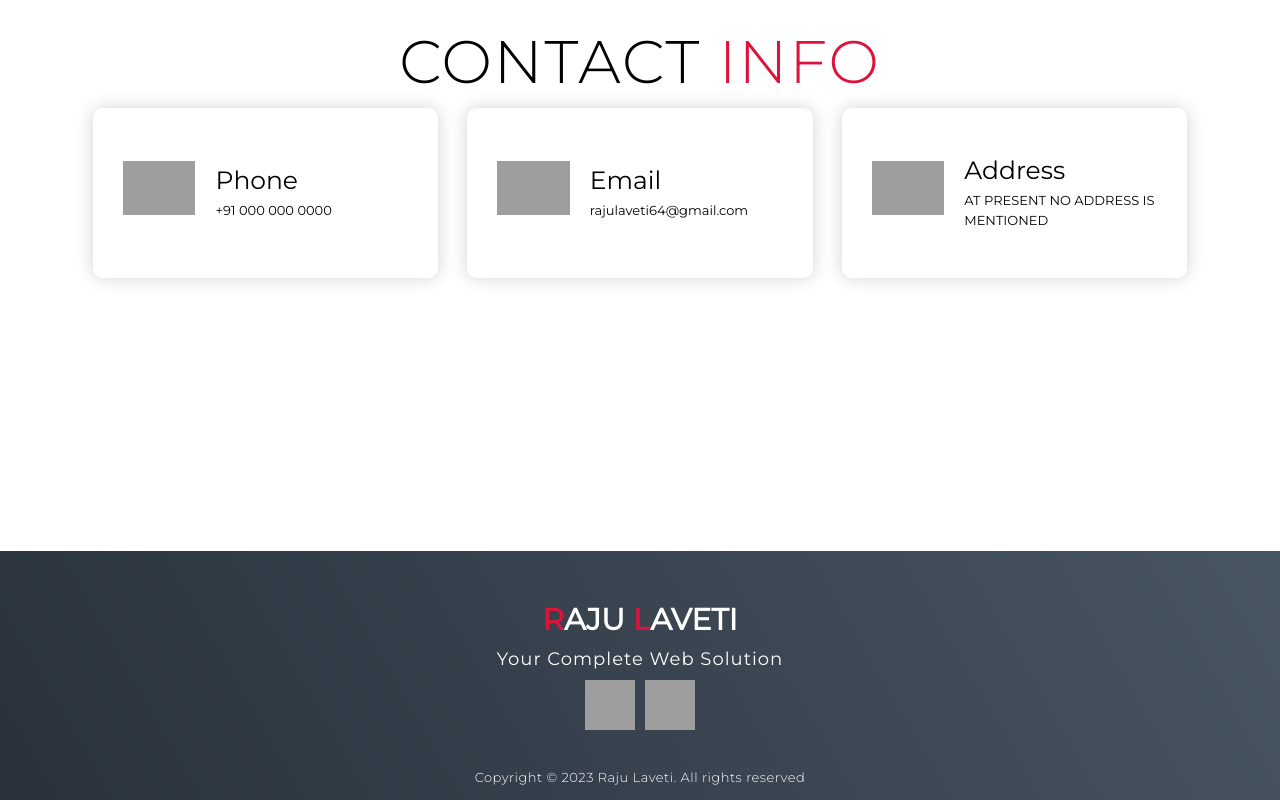
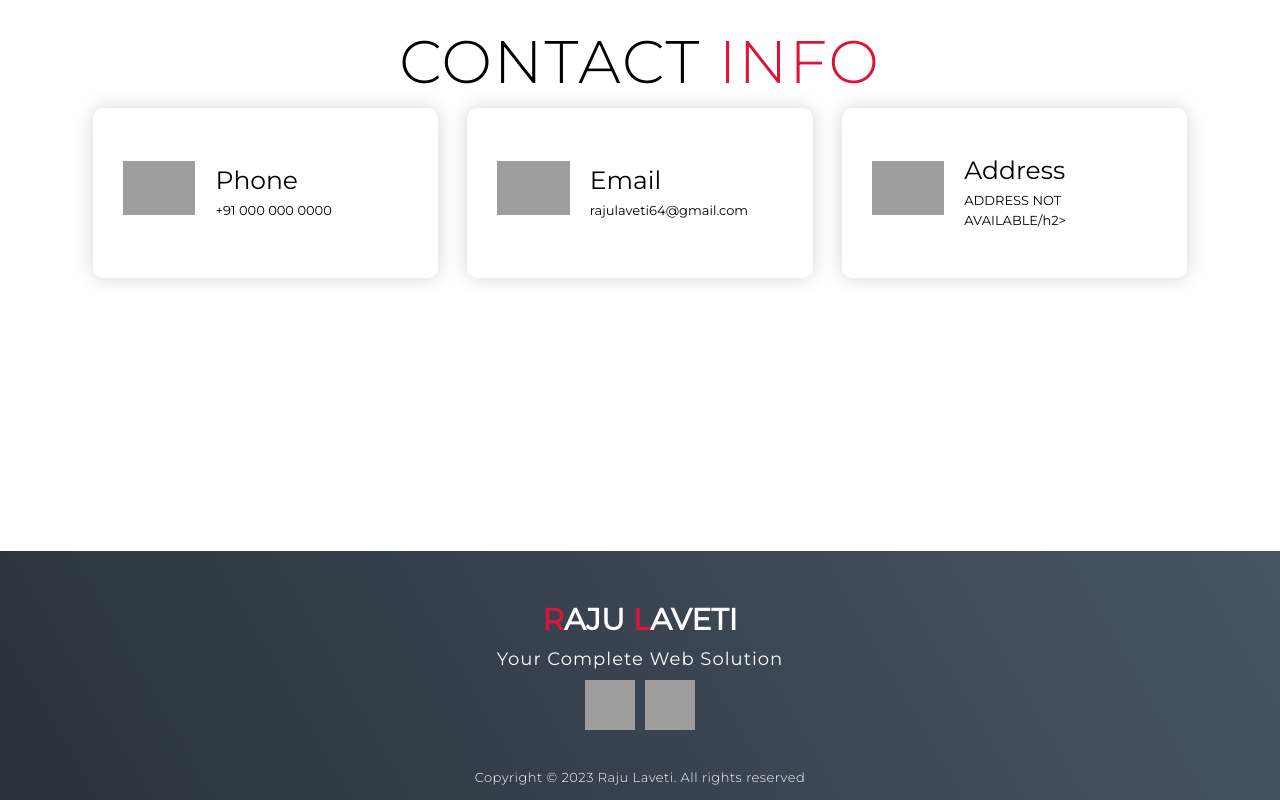
Before and after one commit to rajulaveti/personal-website, a plain HTML site: page index.html in a window 1280 px wide. Shown: the part 3890-4690 px from the top of the page. Drawn offline with Linux system fonts and the light colour scheme; grey boxes are pictures that could not be loaded.

Commit message:
Update index.html

```diff
--- a/index.html
+++ b/index.html
@@ -156,7 +156,7 @@
           <div class="icon"><img src="https://img.icons8.com/bubbles/100/000000/map-marker.png" /></div>
           <div class="contact-info">
             <h1>Address</h1>
-            <h2>AT PRESENT NO ADDRESS IS MENTIONED</h2>
+            <h2>ADDRESS NOT AVAILABLE/h2>
           </div>
         </div>
       </div>
```
